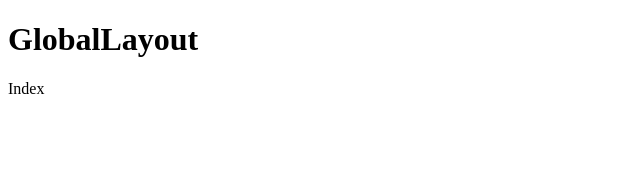
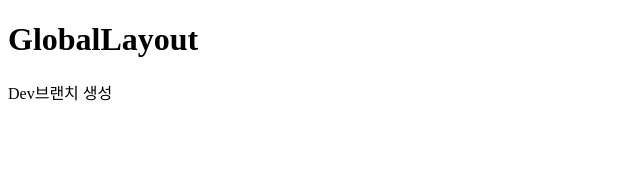
Before and after one commit to cryingdryice/ILKAN-web, a React (Vite) app: page / in a window 1280 px wide. Shown: the top 170 px of the page, without its empty margins (0-640 px from the left). Built offline with nearby package versions, Linux system fonts and the light colour scheme; the HTML template or start-up script is replaced by a standard one.

Commit message:
chore: dev 브랜치 생성

```diff
--- a/src/pages/index.tsx
+++ b/src/pages/index.tsx
@@ -1,3 +1,3 @@
 export default function Index() {
-  return <div>Index</div>;
+  return <div>Dev브랜치 생성</div>;
 }
```
